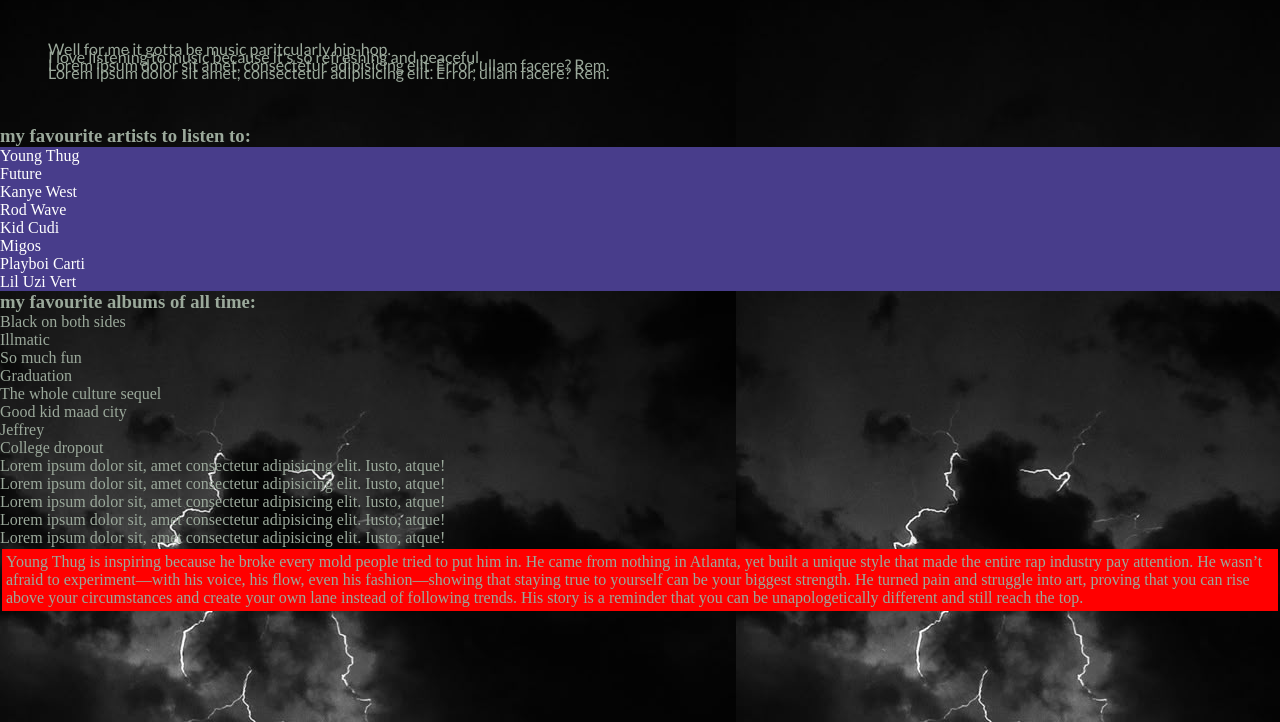
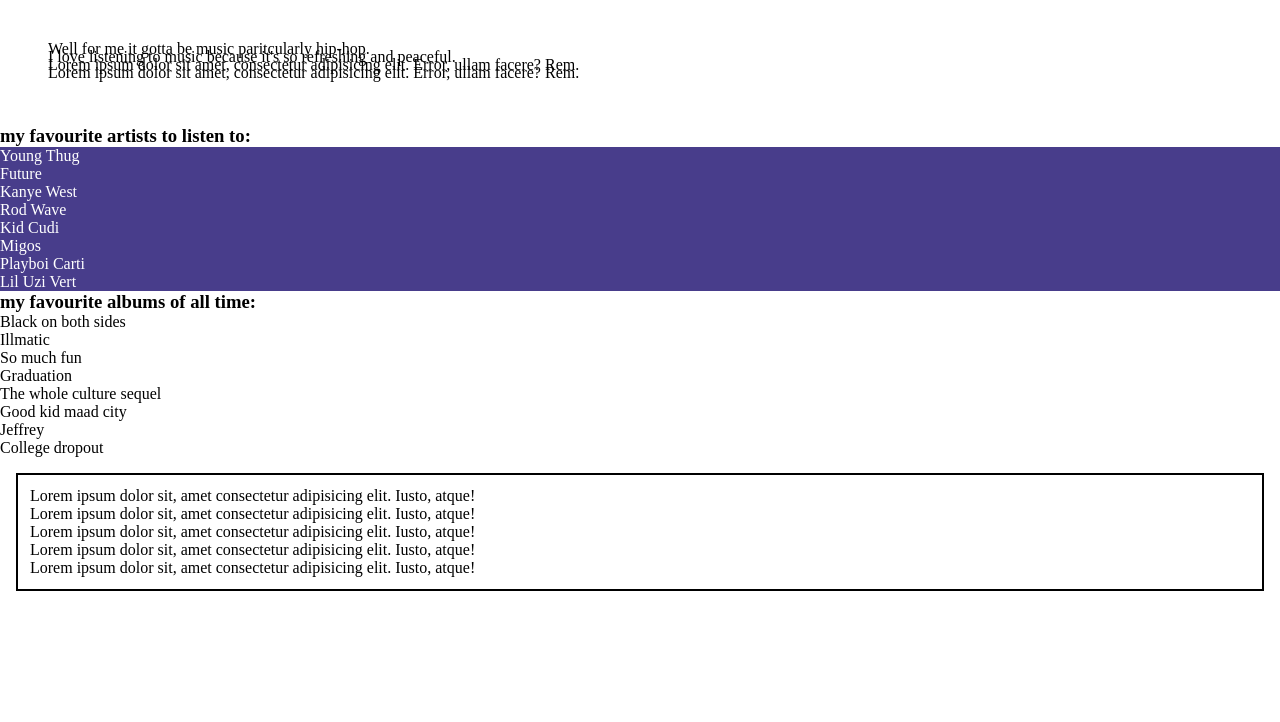
Before and after one commit to johannes-dejenu/What-I-Love, a plain HTML site: page index.html in a window 1280 px wide. Shown: the part 78-800 px from the top of the page. Drawn offline with Linux system fonts and the light colour scheme; a web font is replaced by a local one.

Commit message:
confused where to work on

```diff
--- a/index.html
+++ b/index.html
@@ -73,7 +73,7 @@
         Lorem ipsum dolor sit, amet consectetur adipisicing elit. Iusto, atque!
       </p>
     </div>
-    <div class="sumAboutThug">
+    <!-- <div class="sumAboutThug">
       <p>
         Young Thug is inspiring because he broke every mold people tried to put
         him in. He came from nothing in Atlanta, yet built a unique style that
@@ -85,7 +85,7 @@
         story is a reminder that you can be unapologetically different and still
         reach the top.
       </p>
-    </div>
+    </div> -->
     <footer></footer>
   </body>
 </html>
--- a/styles/index.css
+++ b/styles/index.css
@@ -11,21 +11,25 @@
   margin: 6px;
 }
 div {
-  color: rgb(155, 169, 155);
+  color: black;
 }
-body {
+/* body {
   background-color: #fff;
-  background: local;
-  background-image: url(/images/download.jpg);
-}
+  /* background-image: url(/images/download.jpg); */
+
 .first {
-  font-family: "Lato", "sans sariff";
+  /* font-family: "Lato", "sans sariff"; */
   font-size: medium;
   font-weight: 500;
   line-height: 8px;
   padding: 32px;
   margin: 16px;
   border: 10px;
+}
+.second {
+  padding: 12px;
+  margin: 16px;
+  border: 2px solid black;
 }
 ol {
   color: #fff;
@@ -34,5 +38,5 @@
 .sumAboutThug {
   padding: 4px;
   margin: 2px;
-  background-color: red;
+  height: 32px;
 }
```
